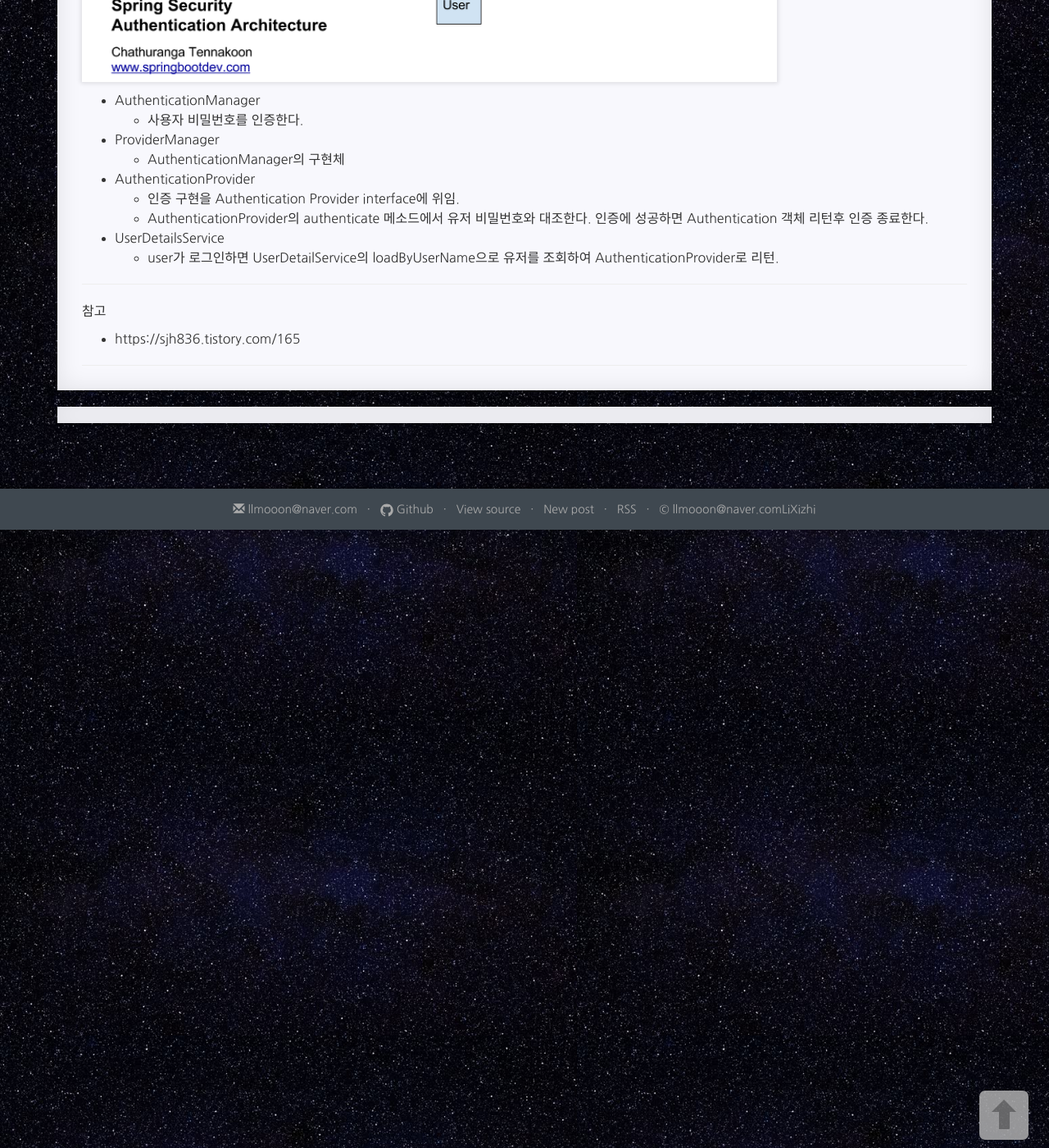
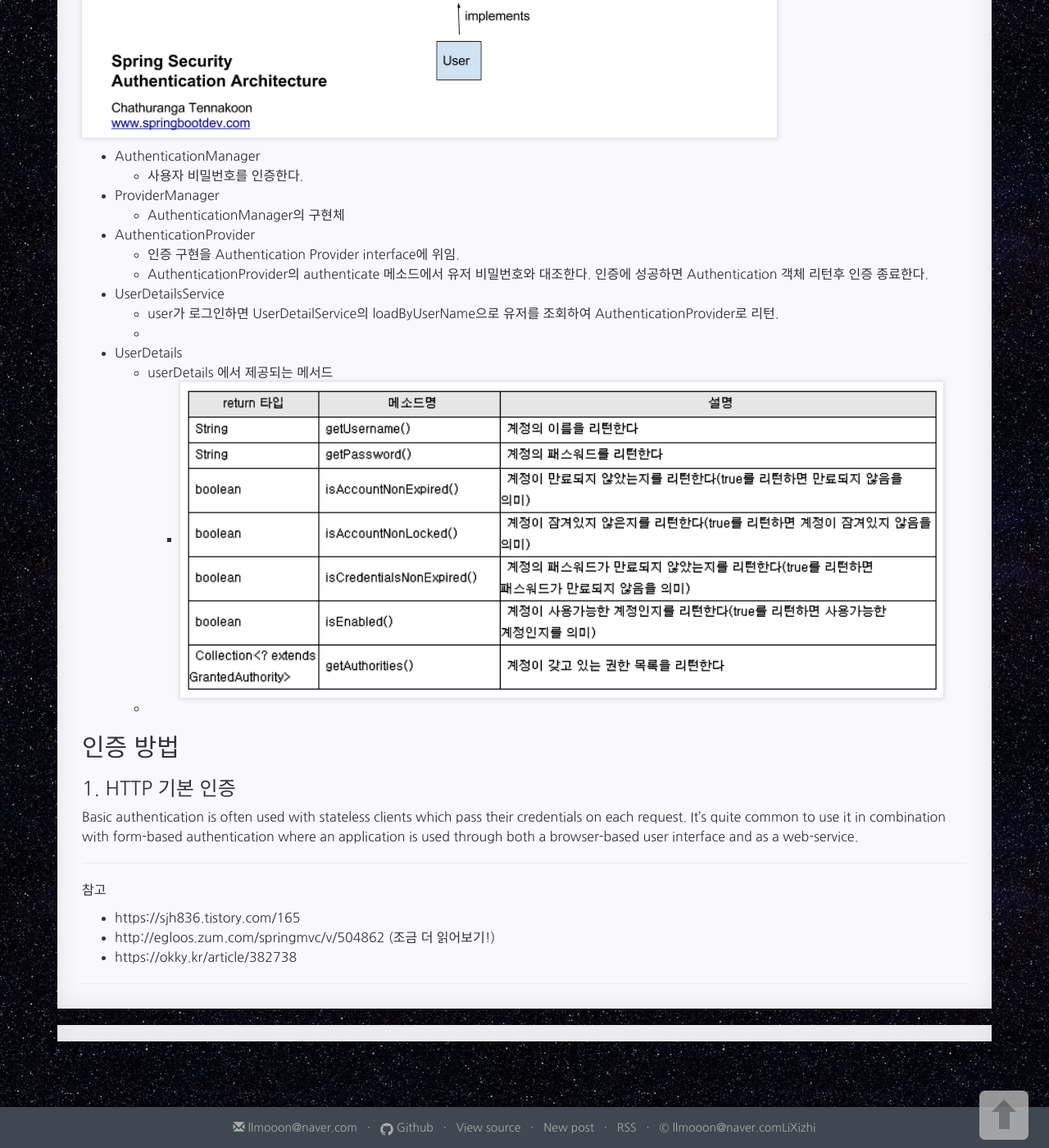
Before and after one commit to llmooon/llmooon.github.io, a Jekyll site: the page built from _posts/spring/2019-01-29-spring security.md, in a window 1280 px wide and 1400 px high, scrolled down 1117 px. Shown: the whole window at 82% size. Built offline with Jekyll 4.4.1, drawn with Linux system fonts in a browser that asks for light colours; comment, search, counter and statistics services are not loaded; some of the changed text lies outside the part shown.

Commit message:
update spring security

```diff
--- a/_posts/spring/2019-01-29-spring security.md
+++ b/_posts/spring/2019-01-29-spring security.md
@@ -11,7 +11,9 @@
 
 ## Spring Security 란?
 
->  (+ 앞으로 더 추가하기)
+> 스프링에서 사용하는 강력하고 고도로 커스터마이징 할 수 있는 인증과 접근 제어 프레임워크
+
+스프링 시큐리티는 스프링 기반의 애플리케이션에선 보안에 대한 표준이라고 할수 있다. Java Application에 Authentictication(인증) 과 Authorization(인가) 를 제공하는데 초점을 맞추고 있다.
 
 
 
@@ -39,6 +41,19 @@
   - AuthenticationProvider의 authenticate 메소드에서 유저 비밀번호와 대조한다. 인증에 성공하면 Authentication 객체 리턴후 인증 종료한다.
 - UserDetailsService
   - user가 로그인하면 UserDetailService의 loadByUserName으로 유저를 조회하여 AuthenticationProvider로 리턴.
+  -
+- UserDetails
+  - userDetails 에서 제공되는 메서드
+    - ![1548773216608](./../../assets/spring_security_userdetailsservice.png)
+  -
+
+##  인증 방법
+
+### 1. HTTP 기본 인증
+
+Basic authentication is often used with stateless clients which pass their credentials on each request. It’s quite common to use it in combination with form-based authentication where an application is used through both a browser-based user interface and as a web-service.
+
+
 
 
 
@@ -47,3 +62,5 @@
 참고
 
 - https://sjh836.tistory.com/165
+- http://egloos.zum.com/springmvc/v/504862 (조금 더 읽어보기!)
+- https://okky.kr/article/382738
```
Also changed, not shown: assets/spring_security_userdetailsservice.PNG (added).
